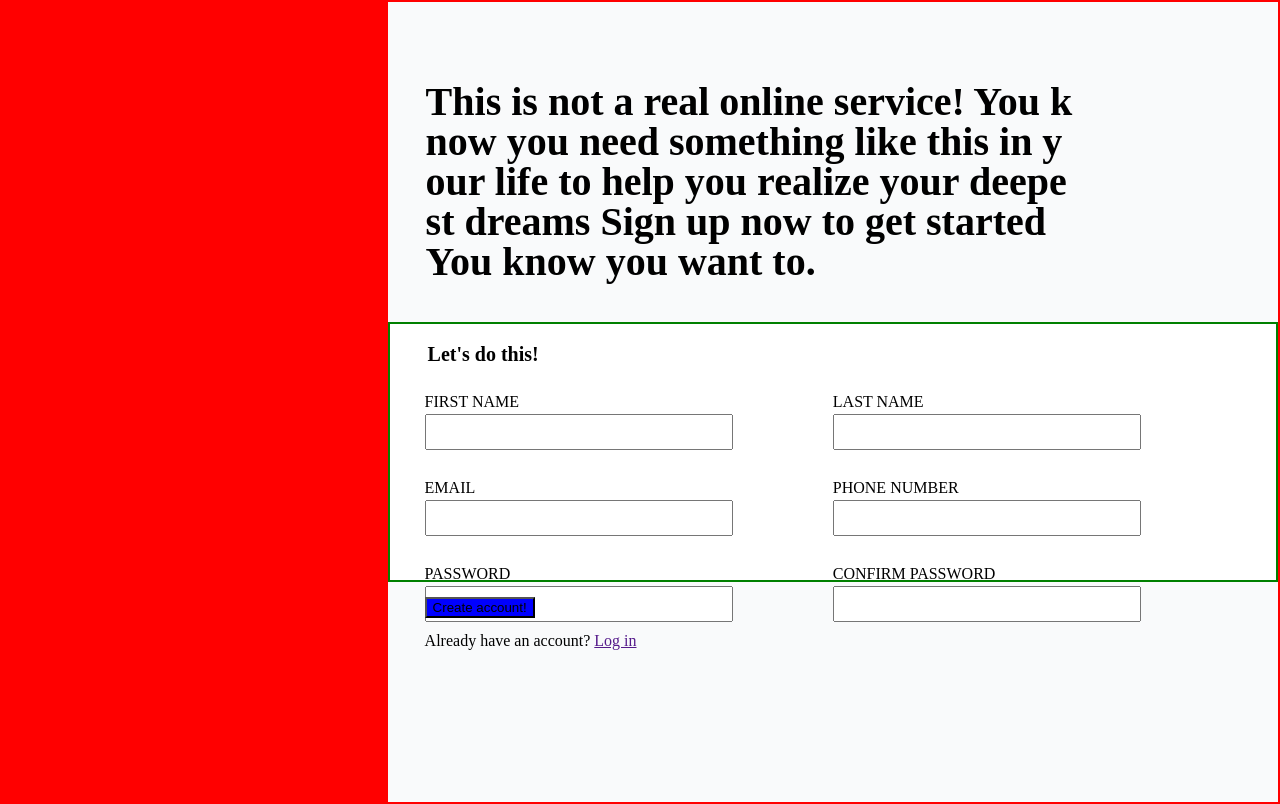
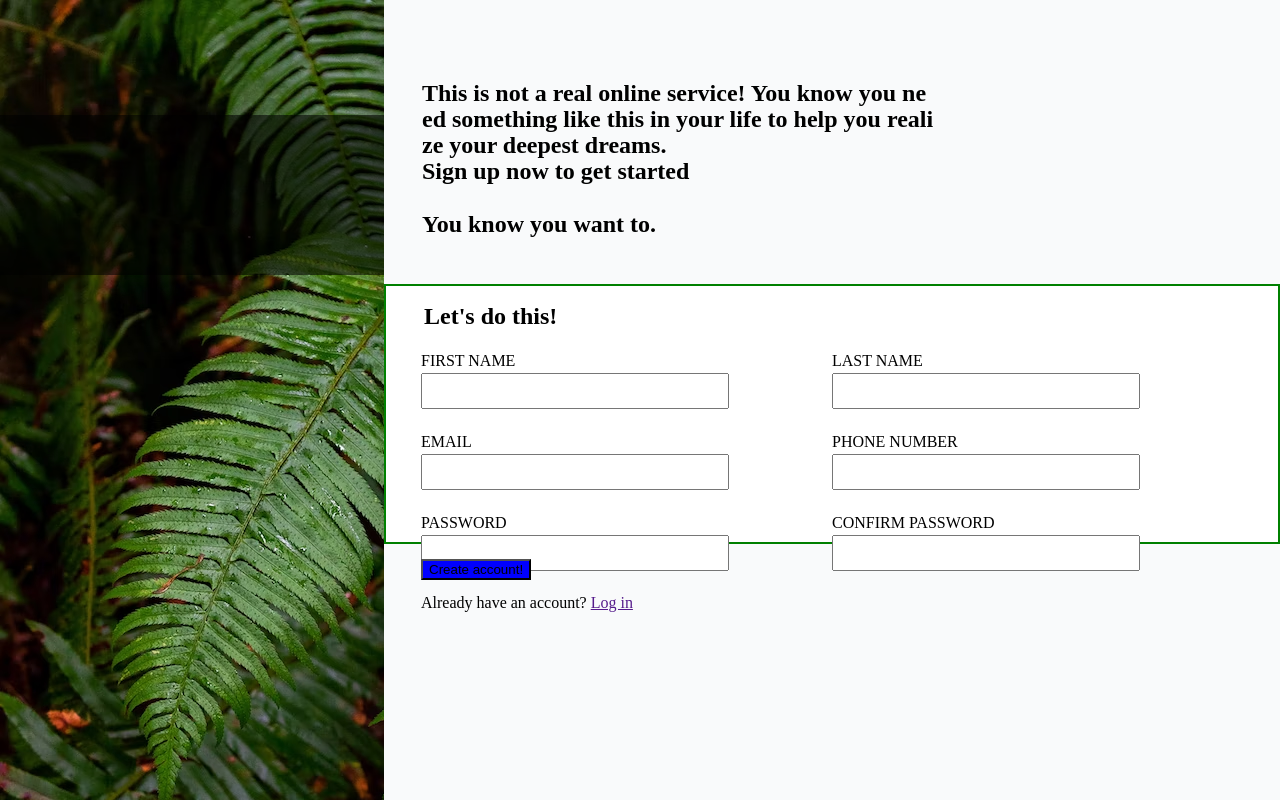
Before and after one commit to LukaNikcevic77/Sign-Up-Form, a plain HTML site: page index.html in a window 1280 px wide. Drawn offline with Linux system fonts and the light colour scheme.

Commit message:
Finished base

```diff
--- a/css/style.scss
+++ b/css/style.scss
@@ -7,8 +7,17 @@ body {
 
         height: 100vh;
         width: 30vw;
-        background-color: red;
-        border: 2px red solid;
+        background-image: url("/photo-1585202900225-6d3ac20a6962.avif");
+
+
+        .black-box {
+
+            min-width: 100%;
+            height: 20vh;
+            background-color: rgba(0, 0, 0, 0.568);
+            margin-top: 30%;
+        }
+
 }
 .right {
 
@@ -19,15 +28,17 @@ body {
         background-color: rgba(249,250,251,255);
         padding-top: 10vh;
 
-        border: 2px red solid;
+
 
         .dummy-text {
-        max-width: 25px;
+
+
         word-break: break-all;
-        max-width: 51vw;
-        font-size: 40px;
-        line-height: 2.5rem;
+        max-width: 40vw;
+        font-size: 24px;
+        line-height: 26px;
         margin-left: 38px;
+        margin-bottom: 20px;
 
     }
 
@@ -36,7 +47,7 @@ body {
             max-width: 25px;
             word-break: break-all;
             max-width: 51vw;
-            font-size: 40px;
+            font-size: 24px;
             line-height: 2.5rem;
             margin-left: 38px;
             margin-bottom: 40px;
@@ -55,7 +66,7 @@ body {
                 display: grid;
                 grid-template-columns: repeat(2, 1fr);
                 grid-template-rows: repeat(3, 1fr);
-                gap: 30px 0px;
+                gap: 25px 0px;
                 padding-left: 35px;
                 padding-right: 35px;
                 padding-top: 30px;
@@ -84,10 +95,10 @@ body {
                     max-width: 25px;
                     word-break: break-all;
                     max-width: 51vw;
-                    font-size: 20px;
-
+                    font-size: 24px;
+                    margin-bottom: -5px;
                     margin-left: 38px;
-                    margin-top: 20px;
+                    margin-top: 18px;
                 }
 
 
--- a/index.html
+++ b/index.html
@@ -11,11 +11,13 @@
 </head>
 <body>
     <div class="left">
+        <div class="black-box">
 
+        </div>
     </div>
     <div class="right">
         <h1 class="dummy-text">This is not a real online service! You know you need something like this in your life
-            to help you realize your deepest dreams Sign up now to get started
+            to help you realize your deepest dreams. <br />Sign up now to get started
         </h1>
         <h1 class="dummy-text-2">You know you want to.</h1>
     <div class="form-holder">
```
Also changed, not shown: css/style.css, photo-1585202900225-6d3ac20a6962.avif (added), 1 other file.
